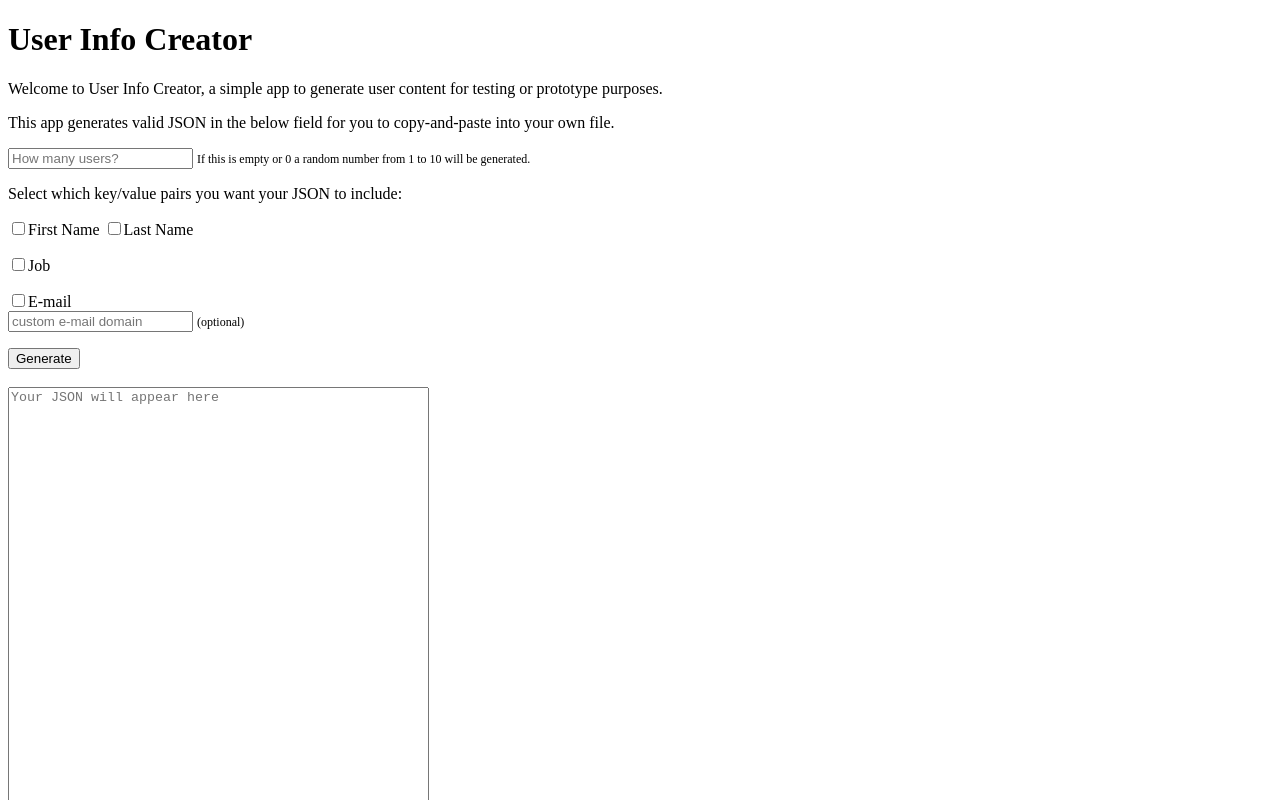
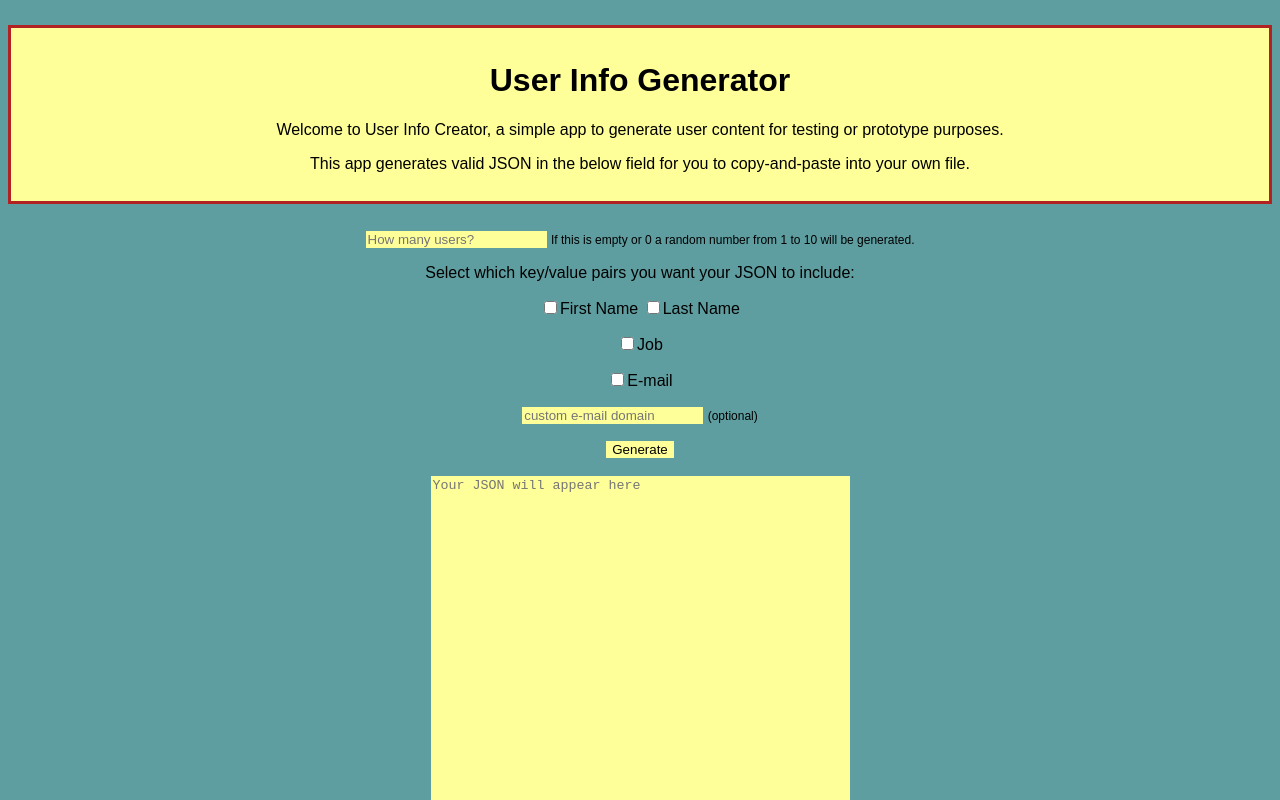
Before and after one commit to leighPri/InfoGenerator, a plain HTML site: page index.html in a window 1280 px wide. Shown: the top 800 px of the page. Drawn offline with nearby package versions, Linux system fonts and the light colour scheme.

Commit message:
played with CSS a little

```diff
--- a/index.html
+++ b/index.html
@@ -2,12 +2,12 @@
 <html>
 <head>
 <link rel="stylesheet" href="style.css" type="text/css">
-<title>User Info Creator</title>
+<title>User Info Generator</title>
 </head>
 <body>
 
 <div class="intro">
-  <h1>User Info Creator</h1>
+  <h1>User Info Generator</h1>
 <p>Welcome to User Info Creator, a simple app to generate user content for testing or prototype purposes.</p>
 <p>This app generates valid JSON in the below field for you to copy-and-paste into your own file.</p>
 </div>
@@ -22,14 +22,14 @@
     <p><input type="checkbox" name="first-name" id="firstNameCheck">First Name
     <input type="checkbox" name="last-name" id="lastNameCheck">Last Name</p>
     <p><input type="checkbox" name="job" id="job">Job</p>
-    <p><input type="checkbox" name="email" id="email">E-mail<br>
-    <input type="text" name="customEmail" id="customEmail" placeholder="custom e-mail domain"> <span class="notes">(optional)</span></p>
+    <p><input type="checkbox" name="email" id="email">E-mail</p>
+    <p><input type="text" name="customEmail" id="customEmail" placeholder="custom e-mail domain"> <span class="notes">(optional)</span></p>
 
-    <input type="button" value="Generate" name="generateButton" id="generateButton"><br><br>
+    <input type="button" value="Generate" name="generateButton" class="button" id="generateButton"><br><br>
   </div>
   <textarea id="outputArea" rows="40" cols="50" name="output" form="content-form" readonly="yes" placeholder="Your JSON will appear here"></textarea><br>
-  <input type="button" value="Select JSON" name="selectButton" id="selectButton">
-  <input type="button" value="Clear All Fields" name="clearButton" id="clearButton">
+  <input type="button" value="Select JSON" name="selectButton" class="button" id="selectButton">
+  <input type="button" value="Clear All Fields" name="clearButton" class="button" id="clearButton">
 </form>
 
 <div class="footer">
--- a/style.css
+++ b/style.css
@@ -1,3 +1,30 @@
+* {
+  border: none;
+}
+
+body {
+  background-color: #5F9EA0;
+  font-family: sans-serif;
+  text-align: center;
+}
+
 .notes {
   font-size: .75em;
 }
+
+.intro {
+  background-color: #FFFF99;
+  border: solid #B22222;
+  text-align: center;
+  padding: 1% 0;
+  margin: 2% 0;
+}
+
+textarea,
+input {
+  background-color: #FFFF99;
+}
+
+.button {
+  border-color: solid #B22222;
+}
```
